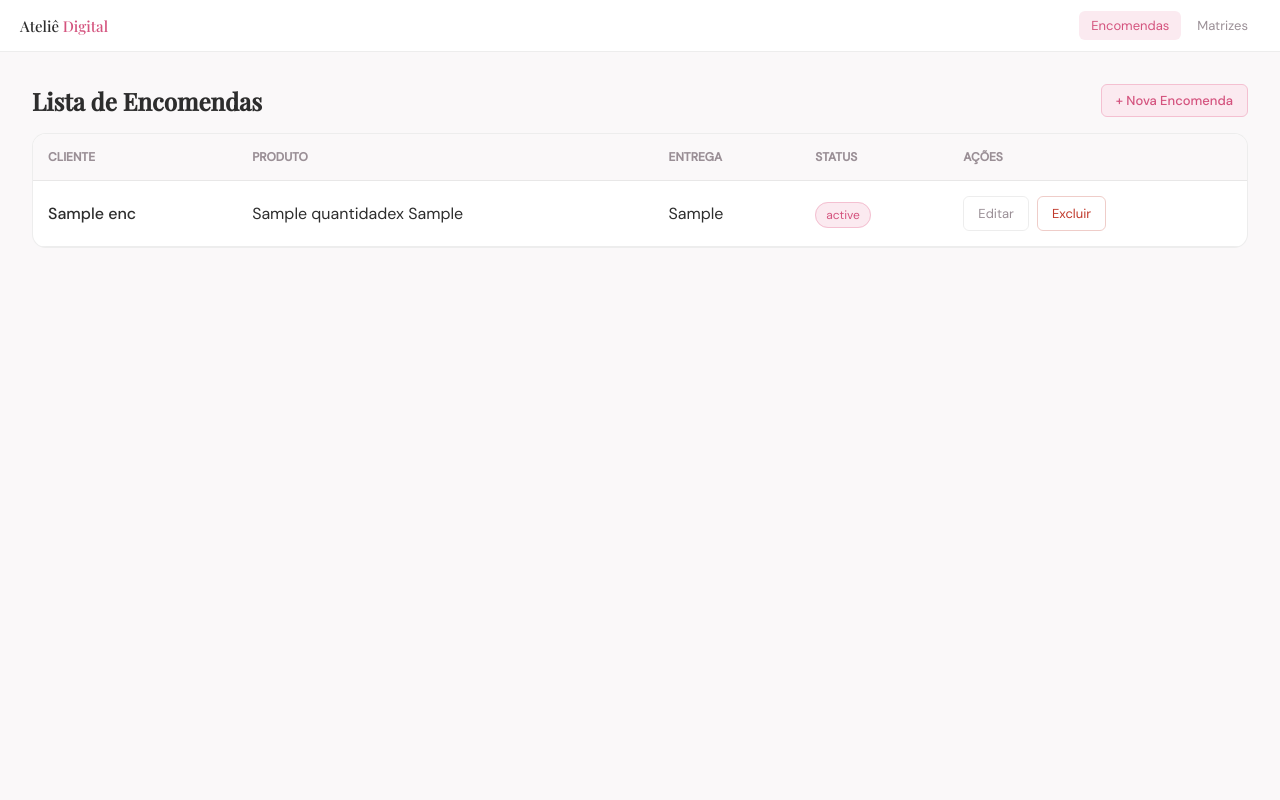
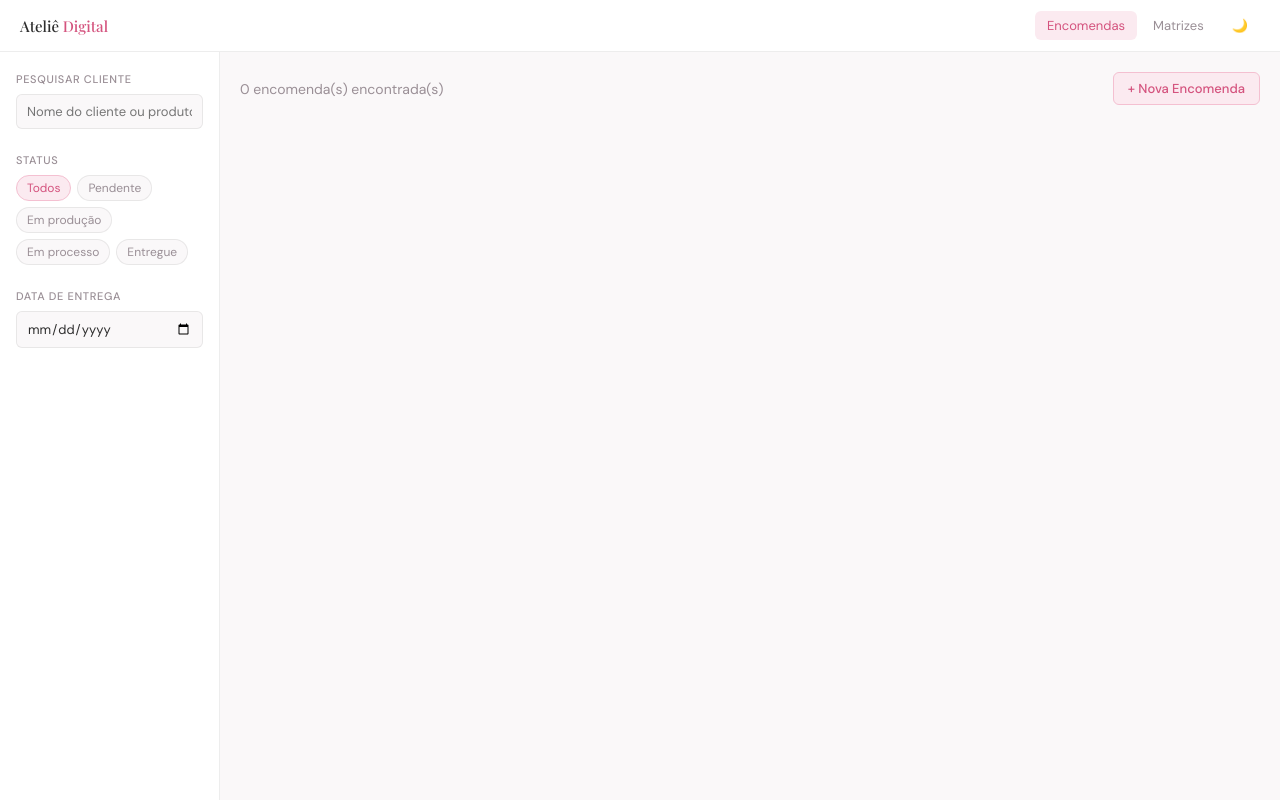
Before and after one commit to isbllvt/arteHub, a Flask app: template templates/encomenda.html in a window 1280 px wide. Run offline with Flask 3, Linux system fonts and the light colour scheme; the template is opened without the code that fills it: most values are stand-ins (such as "Sample title", 1, 10 or a date in 2020).

Commit message:
updating orders view

```diff
--- a/app.py
+++ b/app.py
@@ -143,24 +143,36 @@
         if os.path.exists(pes): os.remove(pes)
         if os.path.exists(png): os.remove(png)
         colecao.delete_one({"_id": ObjectId(id)})
-    return redirect(url_for('biblioteca'))
-
-#Encomendas
-
-# Nova coleção
+# ---------------------------------------------------
+# ENCOMENDAS
+# ---------------------------------------------------
 colecao_encomendas = db["encomendas"]
 
 @app.route('/encomenda')
 def listar_encomendas():
-    encomenda = list(colecao_encomendas.find({}).sort("data_pedido", -1))
-    return render_template('encomenda.html', encomenda=encomenda)
+    encomendas_db = list(colecao_encomendas.find({}).sort("data_pedido", -1))
+    encomendas = []
+
+    # Preparando os dados para serem usados pelo JavaScript no frontend
+    for enc in encomendas_db:
+        encomendas.append({
+            "_id": str(enc["_id"]),
+            "cliente_nome": enc.get("cliente_nome", ""),
+            "produto_tipo": enc.get("produto_tipo", ""),
+            "quantidade": enc.get("quantidade", 1),
+            "status": enc.get("status", "Pendente"),
+            "data_pedido": enc.get("data_pedido", ""),
+            "data_entrega": enc.get("data_entrega", ""),
+            "cores_sugeridas": enc.get("cores_sugeridas", []),
+            "matriz_id": enc.get("matriz_id", "")
+        })
+
+    return render_template('encomenda.html', encomenda=encomendas)
 
 @app.route('/encomenda/nova', methods=['GET', 'POST'])
 def nova_encomenda():
     if request.method == 'POST':
-        # Coleta as cores enviadas (podem vir vários campos 'cor')
         cores = request.form.getlist('cores_sugeridas')
-
         doc = {
             "cliente_nome": request.form.get("cliente_nome"),
             "produto_tipo": request.form.get("produto_tipo"),
@@ -168,12 +180,28 @@
             "status": request.form.get("status", "Pendente"),
             "data_pedido": request.form.get("data_pedido"),
             "data_entrega": request.form.get("data_entrega"),
-            "cores_sugeridas": cores
+            "cores_sugeridas": cores,
+            "matriz_id": request.form.get("matriz_id", "") # Salva a referência da matriz
         }
         colecao_encomendas.insert_one(doc)
         return redirect(url_for('listar_encomendas'))
 
-    return render_template('nova_encomenda.html', encomenda=None)
+    # Lógica para pegar as cores enviadas pelo painel da biblioteca (GET)
+    matriz_id = request.args.get('matriz_id')
+    cores_sugeridas = []
+
+    if matriz_id:
+        i = 0
+        # Lê os parâmetros color_0, color_1 da URL gerada pelo painel
+        while f'color_{i}' in request.args:
+            cores_sugeridas.append(request.args.get(f'color_{i}'))
+            i += 1
+
+    encomenda_mock = None
+    if matriz_id or cores_sugeridas:
+        encomenda_mock = {"cores_sugeridas": cores_sugeridas, "matriz_id": matriz_id}
+
+    return render_template('nova_encomenda.html', encomenda=encomenda_mock)
 
 @app.route('/encomenda/editar/<id>', methods=['GET', 'POST'])
 def editar_encomenda(id):
@@ -188,7 +216,8 @@
             "status": request.form.get("status"),
             "data_pedido": request.form.get("data_pedido"),
             "data_entrega": request.form.get("data_entrega"),
-            "cores_sugeridas": cores
+            "cores_sugeridas": cores,
+            "matriz_id": request.form.get("matriz_id", encomenda.get("matriz_id", ""))
         }
         colecao_encomendas.update_one({"_id": ObjectId(id)}, {"$set": dados_atualizados})
         return redirect(url_for('listar_encomendas'))
--- a/static/css/style.css
+++ b/static/css/style.css
@@ -38,7 +38,7 @@
   --topbar-h:    52px;
 }
 
-body.dark {
+html.dark, body.dark {
   --pink:        #ff79a8;
   --pink-light:  #2a1d23;
   --pink-border: #5a3443;
--- a/templates/encomenda.html
+++ b/templates/encomenda.html
@@ -7,51 +7,118 @@
     <link href="https://fonts.googleapis.com/css2?family=DM+Sans:wght@400;500&family=Playfair+Display:wght@500&display=swap" rel="stylesheet" />
 </head>
 <body>
+
+<div class="app">
     <div class="topbar">
-        <a href="/" class="logo"><span class="logo-text">Ateliê <span>Digital</span></span></a>
+        <a href="/" class="logo" style="text-decoration: none;">
+            <span class="logo-text">Ateliê <span>Digital</span></span>
+        </a>
         <div class="topbar-nav">
             <a href="/encomenda" class="nav-btn active">Encomendas</a>
             <a href="/" class="nav-btn">Matrizes</a>
+            <button class="nav-btn" onclick="toggleTheme()">🌙</button>
         </div>
     </div>
 
-    <div class="content-area" style="padding: 2rem;">
-        <div class="content-header">
-            <h2 style="font-family: 'Playfair Display';">Lista de Encomendas</h2>
-            <a href="/encomenda/nova" class="add-btn">+ Nova Encomenda</a>
+    <div class="main-layout" style="grid-template-columns: var(--sidebar-w) 1fr;">
+
+        <div class="sidebar">
+            <div class="sidebar-section">
+                <label>Pesquisar Cliente</label>
+                <input class="search-box" type="text" id="search-input" placeholder="Nome do cliente ou produto..." oninput="filterOrders()" />
+            </div>
+
+            <div class="sidebar-section">
+                <label>Status</label>
+                <div class="filter-chips" id="status-chips">
+                    <span class="chip active" onclick="setStatusFilter('Todos')">Todos</span>
+                    <span class="chip" onclick="setStatusFilter('Pendente')">Pendente</span>
+                    <span class="chip" onclick="setStatusFilter('Em produção')">Em produção</span>
+                    <span class="chip" onclick="setStatusFilter('Em processo de entrega')">Em processo</span>
+                    <span class="chip" onclick="setStatusFilter('Entregue')">Entregue</span>
+                </div>
+            </div>
+
+            <div class="sidebar-section">
+                <label>Data de Entrega</label>
+                <input type="date" id="date-filter" class="search-box" onchange="filterOrders()">
+            </div>
         </div>
 
-        <div style="background: var(--surface); border: 0.5px solid var(--border); border-radius: var(--radius-lg); overflow: hidden; margin-top: 1rem;">
-            <table style="width: 100%; border-collapse: collapse; text-align: left;">
-                <thead style="background: var(--bg); border-bottom: 0.5px solid var(--border);">
-                    <tr>
-                        <th style="padding: 15px; font-size: 12px; color: var(--text-muted); text-transform: uppercase;">Cliente</th>
-                        <th style="padding: 15px; font-size: 12px; color: var(--text-muted); text-transform: uppercase;">Produto</th>
-                        <th style="padding: 15px; font-size: 12px; color: var(--text-muted); text-transform: uppercase;">Entrega</th>
-                        <th style="padding: 15px; font-size: 12px; color: var(--text-muted); text-transform: uppercase;">Status</th>
-                        <th style="padding: 15px; font-size: 12px; color: var(--text-muted); text-transform: uppercase;">Ações</th>
-                    </tr>
-                </thead>
-                <tbody>
-                    {% for enc in encomenda %}
-                    <tr style="border-bottom: 0.5px solid var(--border);">
-                        <td style="padding: 15px; font-weight: 500;">{{ enc.cliente_nome }}</td>
-                        <td style="padding: 15px;">{{ enc.quantidade }}x {{ enc.produto_tipo }}</td>
-                        <td style="padding: 15px;">{{ enc.data_entrega }}</td>
-                        <td style="padding: 15px;">
-                            <span class="chip active">{{ enc.status }}</span>
-                        </td>
-                        <td style="padding: 15px; display: flex; gap: 8px;">
-                            <a href="/encomenda/editar/{{ enc._id }}" class="btn-outline" style="text-decoration: none;">Editar</a>
-                            <form action="/encomenda/deletar/{{ enc._id }}" method="POST" style="margin:0;">
-                                <button type="submit" class="btn-outline btn-danger" onclick="return confirm('Excluir encomenda?')">Excluir</button>
-                            </form>
-                        </td>
-                    </tr>
-                    {% endfor %}
-                </tbody>
-            </table>
+        <div class="content-area">
+            <div class="content-header">
+                <span class="results-label" id="order-results-label">0 encomendas</span>
+                <a href="/encomenda/nova" class="add-btn">+ Nova Encomenda</a>
+            </div>
+
+            <div class="grid" id="order-grid">
+                </div>
         </div>
     </div>
+</div>
+
+<script>
+    const encomendas = {{ encomenda | tojson | safe }};
+    let activeStatus = 'Todos';
+
+    function toggleTheme() { document.body.classList.toggle("dark"); }
+
+    function setStatusFilter(status) {
+        activeStatus = status;
+        document.querySelectorAll('#status-chips .chip').forEach(chip => {
+            chip.classList.toggle('active', chip.textContent === status || (status === 'Em processo de entrega' && chip.textContent === 'Em processo'));
+        });
+        filterOrders();
+    }
+
+    function filterOrders() {
+        const query = document.getElementById('search-input').value.toLowerCase();
+        const dateQuery = document.getElementById('date-filter').value;
+
+        const filtered = encomendas.filter(enc => {
+            const matchStatus = activeStatus === 'Todos' || enc.status === activeStatus;
+            const matchQuery = !query || enc.cliente_nome.toLowerCase().includes(query) || enc.produto_tipo.toLowerCase().includes(query);
+            const matchDate = !dateQuery || enc.data_entrega === dateQuery;
+            return matchStatus && matchQuery && matchDate;
+        });
+
+        document.getElementById('order-results-label').textContent = `${filtered.length} encomenda(s) encontrada(s)`;
+        renderOrderGrid(filtered);
+    }
+
+    function renderOrderGrid(list) {
+        const grid = document.getElementById('order-grid');
+        grid.innerHTML = list.map(enc => {
+
+            // Gera as bolinhas de cores sugeridas no card
+            const colorDots = (enc.cores_sugeridas || []).slice(0, 5).map(c =>
+                `<div class="color-dot" style="background:${c}"></div>`
+            ).join('');
+
+            return `
+            <div class="matrix-card" style="display: flex; flex-direction: column; justify-content: space-between;">
+                <div class="card-info" style="padding: 15px;">
+                    <div class="card-name" style="font-size: 15px; margin-bottom: 8px;">👤 ${enc.cliente_nome}</div>
+                    <div class="card-meta" style="margin-bottom: 4px;"><strong>Produto:</strong> ${enc.quantidade}x ${enc.produto_tipo}</div>
+                    <div class="card-meta" style="margin-bottom: 12px;"><strong>Entrega:</strong> ${enc.data_entrega ? enc.data_entrega.split('-').reverse().join('/') : 'Não definida'}</div>
+
+                    <span class="chip active" style="margin-bottom: 10px; display: inline-block;">${enc.status}</span>
+
+                    ${colorDots ? `<div class="card-meta" style="margin-bottom: 4px;">Cores selecionadas:</div><div class="card-colors">${colorDots}</div>` : ''}
+                </div>
+
+                <div class="panel-actions" style="padding: 10px; display: flex; gap: 5px;">
+                    <a href="/encomenda/editar/${enc._id}" class="btn-outline btn-full" style="text-align: center;">Editar</a>
+                    <form action="/encomenda/deletar/${enc._id}" method="POST" style="margin:0;">
+                        <button type="submit" class="btn-outline btn-danger" style="height: 100%; padding: 8px 10px;" onclick="return confirm('Excluir encomenda?')">🗑</button>
+                    </form>
+                </div>
+            </div>`;
+        }).join('');
+    }
+
+    // Render inicial
+    filterOrders();
+</script>
 </body>
 </html>
--- a/templates/nova_encomenda.html
+++ b/templates/nova_encomenda.html
@@ -15,6 +15,7 @@
         <div class="card-form">
             <h2>{% if encomenda %}Editar{% else %}Nova{% endif %} Encomenda</h2>
             <form method="POST">
+                <input type="hidden" name="matriz_id" value="{{ encomenda.matriz_id if encomenda and encomenda.matriz_id else '' }}">
                 <div class="form-group">
                     <label>Nome do Cliente</label>
                     <input type="text" name="cliente_nome" value="{{ encomenda.cliente_nome if encomenda else '' }}" required>
```
Also changed, not shown: static/js/biblioteca.js (+6 -4 lines).
